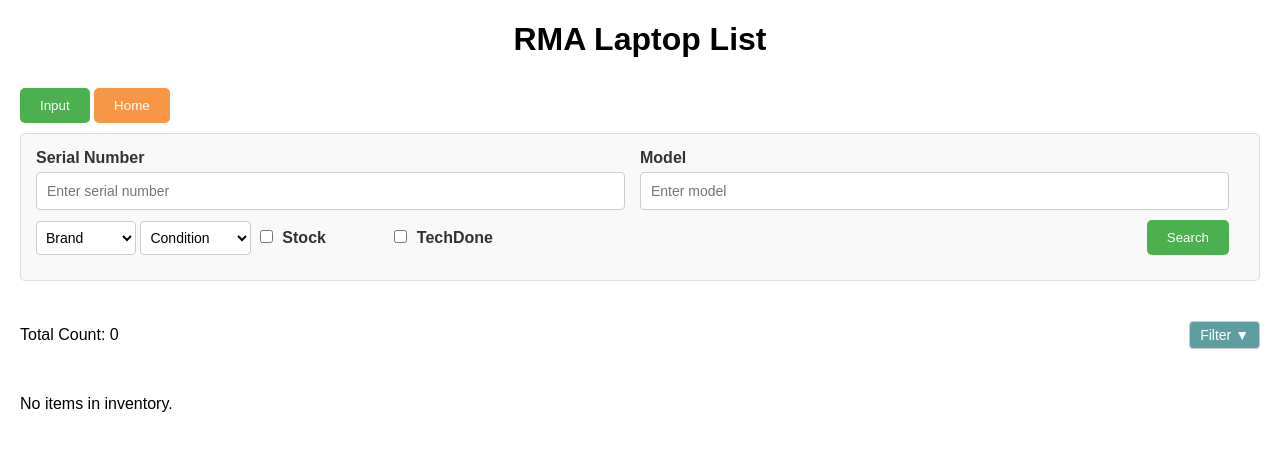
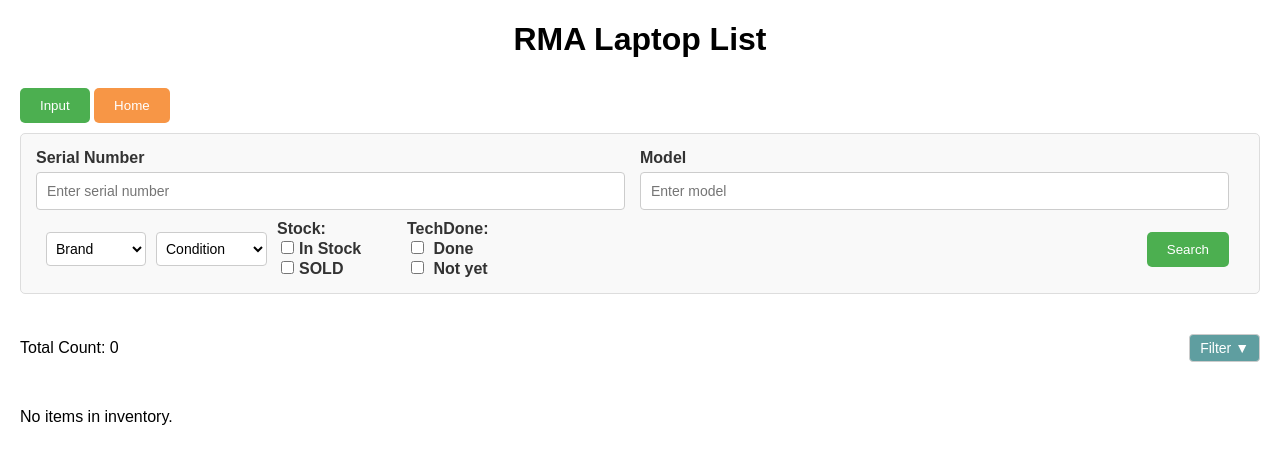
Before and after one commit to Tech-doglas/RMA_Server, a Flask app: page /laptop/ in a window 1280 px wide. Shown: the top 464 px of the page. Run offline with Flask 3, Linux system fonts and the light colour scheme; data that the repository does not hold is empty.

Commit message:
feat:update search bar

```diff
--- a/app/routes/laptop/laptop_routes.py
+++ b/app/routes/laptop/laptop_routes.py
@@ -16,11 +16,10 @@ def show_RMA_laptop_sheet():
         cursor = conn.cursor()
 
         if request.method == 'POST':
-            brand = request.form.get('brand', '').strip()
-            model = request.form.get('model', '').strip()
-            spec = request.form.get('spec', '').strip()
-            serial_number = request.form.get('serial_number', '').strip()
-            condition = request.form.get('condition', '').strip()
+            brand = request.form.get('brand', '').strip()  # From select
+            model = request.form.get('model', '').strip()  # From input
+            serial_number = request.form.get('serial_number', '').strip()  # From input
+            condition = request.form.get('condition', '').strip()  # From select
             tech_done = '1' if request.form.get('tech_done') else None  # Convert to '1' for bit
             tech_not_done = '0' if request.form.get('tech_not_done') else None  # Convert to '0' for bit
             stock_sold = 'SOLD' if request.form.get('stock_sold') else None
@@ -30,17 +29,14 @@ def show_RMA_laptop_sheet():
             params = []
 
             if brand:
-                query += " AND Brand LIKE ?"
-                params.append(f"%{brand}%")
+                query += " AND Brand = ?"
+                params.append(brand)
             if model:
                 query += " AND Model LIKE ?"
                 params.append(f"%{model}%")
             if serial_number:
                 query += " AND SerialNumber LIKE ?"
                 params.append(f"%{serial_number}%")
-            if spec:
-                query += " AND Specification LIKE ?"
-                params.append(f"%{spec}%")
             if condition:
                 query += " AND Condition = ?"
                 params.append(condition)
@@ -69,7 +65,6 @@ def show_RMA_laptop_sheet():
                     params.append('')  # Empty string
                 if stock_conditions:
                     query += " AND (" + " OR ".join(stock_conditions) + ")"
-
             cursor.execute(query, params) if params else cursor.execute("SELECT * FROM RMA_laptop_sheet WHERE TechDone = '0'")
         else:
             cursor.execute("SELECT * FROM RMA_laptop_sheet WHERE TechDone = '0'")
--- a/app/static/js/laptop.js
+++ b/app/static/js/laptop.js
@@ -96,12 +96,17 @@ document.addEventListener('DOMContentLoaded', function () {
         });
     }
 
-    // Initialize column visibility on page load
+    // Initialize column visibility and localStorage
     columns.forEach(column => {
         const checkbox = document.getElementById(column.id);
         if (checkbox) {
+            const savedState = localStorage.getItem(column.id);
+            checkbox.checked = savedState !== null ? JSON.parse(savedState) : checkbox.checked;
             toggleColumn(checkbox, column.class); // Apply initial state
-            checkbox.addEventListener('change', () => toggleColumn(checkbox, column.class));
+            checkbox.addEventListener('change', () => {
+                localStorage.setItem(column.id, checkbox.checked);
+                toggleColumn(checkbox, column.class);
+            });
         }
     });
 
--- a/app/templates/laptop/laptop.html
+++ b/app/templates/laptop/laptop.html
@@ -29,16 +29,16 @@
             <div style="display: flex;">
                 <div class="test">
                     <label style="margin-bottom: 5px;">Serial Number</label>
-                    <input style="width: auto; padding: 10px;" type="text" placeholder="Enter serial number">
+                    <input style="width: auto; padding: 10px;"  id="serial_number" name="serial_number" type="text" placeholder="Enter serial number">
                 </div>
                 <div class="test">
                     <label style="margin-bottom: 5px;">Model</label>
-                    <input style="width: auto; padding: 10px;" type="text" placeholder="Enter model">
+                    <input style="width: auto; padding: 10px;"  id="model" name="model" type="text" placeholder="Enter model">
                 </div>
             </div>
-            <div style="display: flex; align-items: center; justify-content: space-between;">
-                <div>
-                    <select style="width: auto;" name="condition">
+            <div style="display: flex; align-items: center; justify-content: space-between; margin-top: 10px;">
+                <div style="display: flex; align-items: center;">
+                    <select style="width: auto; margin-left: 10px;" name="brand">
                         <option value="" disabled selected>Brand</option>
                         <option value="HP">HP</option>
                         <option value="Dell">Dell</option>
@@ -50,7 +50,7 @@
                         <option value="IBuyPower">IBuyPower</option>
                     </select>
 
-                    <select style="width: auto;" name="brand">
+                    <select style="width: auto; margin: 0px 10px" name="condition">
                         <option value="" disabled selected>Condition</option>
                         <option value="N">Back to New</option>
                         <option value="A">Grade A</option>
@@ -59,65 +59,26 @@
                         <option value="F">Grade F</option>
                     </select>
 
-
-                    <label><input type="checkbox"> Stock</label>
-                    <label><input type="checkbox"> TechDone</label>
+                    <div style="display: grid;">
+                        <label>Stock: </label>
+                        <label><input id="stock_null" name="stock_null" type="checkbox">In Stock</label>
+                        <label><input id="stock_sold" name="stock_sold" type="checkbox">SOLD</label>
+                    </div>
+                    <div style="display: grid;">
+                        <label>TechDone: </label>
+                        <label><input id="tech_done" name="tech_done" type="checkbox"> Done</label>
+                        <label><input id="tech_not_done" name="tech_not_done" type="checkbox"> Not yet</label>
+                    </div>
                 </div>
 
                 <button style="margin-right: 15px;" type="submit">Search</button>
             </div>
-            <!-- <div>
-                <div class="form-group">
-                    <label for="brand">Brand:</label>
-                    <input type="text" id="brand" name="brand" placeholder="e.g., HP">
-                </div>
-
-                <div class="form-group">
-                    <label for="model">Model:</label>
-                    <input type="text" id="model" name="model" placeholder="e.g., XPS-13">
-                </div>
-
-                <div class="form-group">
-                    <label for="serial_number">Serial Number:</label>
-                    <input type="text" id="serial_number" name="serial_number" placeholder="e.g., A123456">
-                </div>
-
-                <div class="checkbox-container">
-                    <label>Stock:</label>
-                    <input type="checkbox" id="stock_sold" name="stock_sold">
-                    <label for="stock_sold" style="width: auto;">Sold</label>
-                    <input type="checkbox" id="stock_null" name="stock_null">
-                    <label for="stock_null" style="width: auto;">Not Sold</label>
-                </div>
-
-                <div>
-                    <label for="condition">Condition:</label>
-                    <select id="condition" name="condition">
-                        <option value="" disabled selected>Select condition</option>
-                        <option value="N">Back to New</option>
-                        <option value="A">Grade A</option>
-                        <option value="B">Grade B</option>
-                        <option value="C">Grade C</option>
-                        <option value="F">Grade F</option>
-                    </select>
-                </div>
-
-                <div class="checkbox-container">
-                    <label>Technician:</label>
-                    <input type="checkbox" id="tech_done" name="tech_done">
-                    <label for="tech_done" style="width: auto;">Done</label>
-                    <input type="checkbox" id="tech_not_done" name="tech_not_done">
-                    <label for="tech_not_done" style="width: auto;">Not Done</label>
-                </div>
-            </div>
-
-            <button type="submit">Search</button> -->
         </form>
 
         <div style="display: flex; align-items: center; justify-content: space-between;">
             <span>Total Count: {{total_count}}</span>
             <div class="column-filter-container">
-                <button id="column-filter-btn"> Filter ▼</button>
+                <button id="column-filter-btn">Filter ▼</button>
                 <div id="column-filter-menu" class="column-filter-menu hidden">
                     <label><input type="checkbox" id="toggle-brand" checked> Brand</label>
                     <label><input type="checkbox" id="toggle-condition" checked> Condition</label>
@@ -154,10 +115,7 @@
         <tr {% if item.Stock=='SOLD' %} {% if item.TechDone %} class="sold-tech-done clickable-row" {% else %}
             class="sold clickable-row" {% endif %} {% else %} class="clickable-row" {% endif %} data-id="{{ item.ID }}">
             <td class="brand-col">{{ item.Brand }}</td>
-            <td class="condition-col" {% if item.Stock !='SOLD' %} {% if item.Condition=='N' %}class="condition-n" {%
-                endif %} {% if item.Condition=='A' %}class="condition-a" {% endif %} {% if item.Condition=='B'
-                %}class="condition-b" {% endif %} {% if item.Condition=='C' %}class="condition-c" {% endif %} {% if
-                item.Condition=='F' %}class="condition-f" {% endif %} {% endif %}>
+            <td class="condition-col {% if item.Stock != 'SOLD' %}{% if item.Condition == 'N' %}condition-n{% elif item.Condition == 'A' %}condition-a{% elif item.Condition == 'B' %}condition-b{% elif item.Condition == 'C' %}condition-c{% elif item.Condition == 'F' %}condition-f{% endif %}{% endif %}">
                 {% if item.Condition == 'N' %}Back to new{% endif %}
                 {% if item.Condition == 'A' %}Grade A{% endif %}
                 {% if item.Condition == 'B' %}Grade B{% endif %}
```
